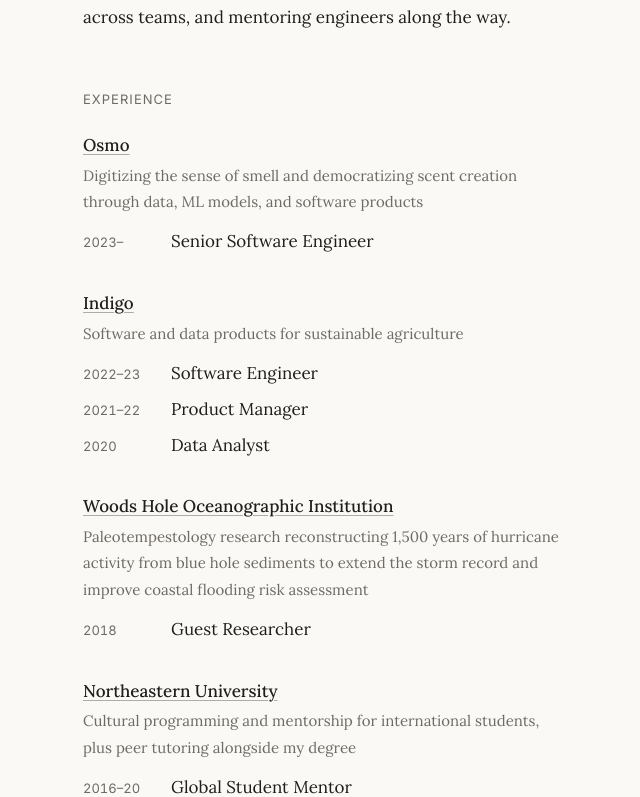
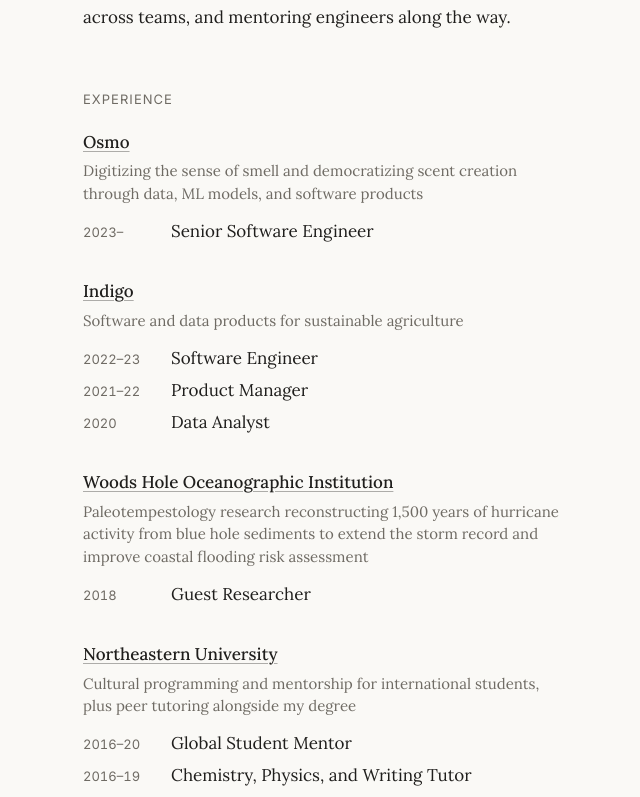
Before and after one commit to cdizon239/charmille, a React (Vite) app: page / in a window 1280 px wide. Shown: the part 723-1520 px from the top of the page, without its empty margins (317-957 px from the left). Built offline with nearby package versions, Linux system fonts and the light colour scheme.

Commit message:
Even out experience section spacing

```diff
--- a/src/index.css
+++ b/src/index.css
@@ -109,32 +109,35 @@
 }
 
 .company + .company {
-  margin-top: 2rem;
+  margin-top: 2.25rem;
 }
 
 .company-name {
   font-weight: 500;
+  line-height: 1.4;
 }
 
 .blurb {
   font-size: 0.9375rem;
+  line-height: 1.5;
   color: var(--muted);
-  margin-top: 0.125rem;
+  margin-top: 0.35rem;
 }
 
 .company ul {
   list-style: none;
-  margin-top: 0.75rem;
+  margin-top: 0.85rem;
 }
 
 .company li {
   display: flex;
   gap: 1.25rem;
   align-items: baseline;
+  line-height: 1.5;
 }
 
 .company li + li {
-  margin-top: 0.375rem;
+  margin-top: 0.4rem;
 }
 
 .dates {
```
